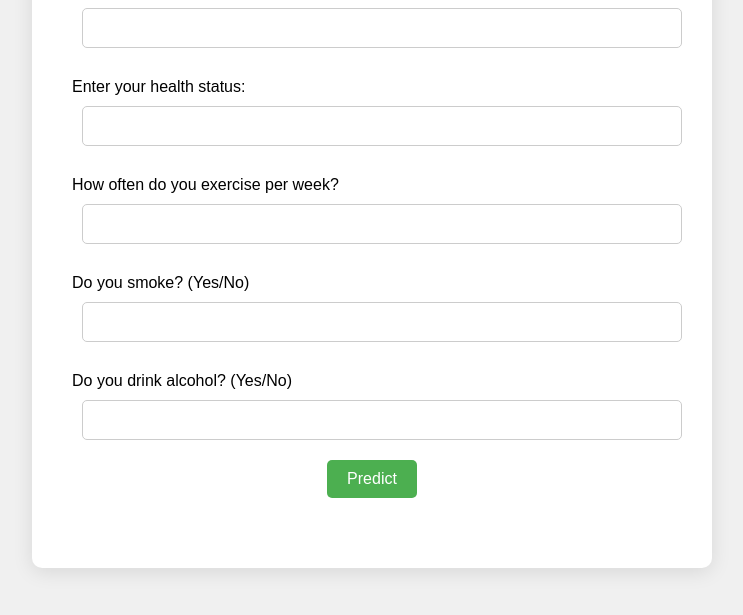
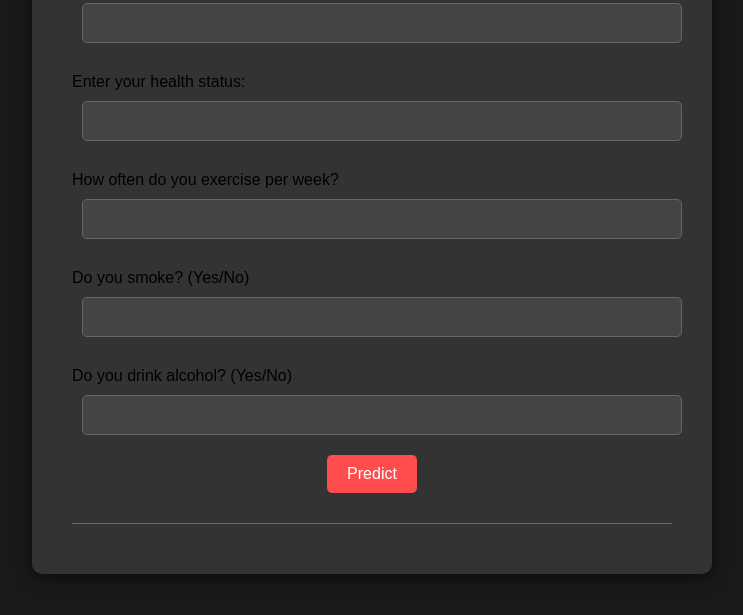
Before and after one commit to SukiHash/Kilx, a plain HTML site: page main.html in a window 1280 px wide. Shown: the part 185-800 px from the top of the page, without its empty margins (268-1011 px from the left). Drawn offline with Linux system fonts and the light colour scheme.

Commit message:
Update main.html

```diff
--- a/main.html
+++ b/main.html
@@ -11,21 +11,21 @@
             justify-content: center;
             align-items: center;
             height: 100vh;
-            background-color: #f0f0f0;
+            background-color: #1a1a1a; /* Dark background */
             margin: 0;
         }
         .container {
             text-align: center;
-            background-color: #fff;
+            background-color: #333; /* Darker container background */
             padding: 40px;
             border-radius: 10px;
-            box-shadow: 0 4px 20px rgba(0, 0, 0, 0.1);
+            box-shadow: 0 4px 20px rgba(0, 0, 0, 0.6); /* Stronger shadow */
             max-width: 600px;
             width: 90%;
             position: relative;
         }
         h1 {
-            color: #1a73e8;
+            color: #ff4d4d; /* Reddish color for title */
             margin-bottom: 20px;
         }
         .input-field {
@@ -33,8 +33,10 @@
             padding: 10px;
             width: calc(100% - 22px);
             border-radius: 5px;
-            border: 1px solid #ccc;
+            border: 1px solid #666; /* Darker border */
             font-size: 16px;
+            background-color: #444; /* Darker input background */
+            color: #ddd; /* Light text color */
         }
         .button {
             padding: 10px 20px;
@@ -43,17 +45,20 @@
             border-radius: 5px;
             cursor: pointer;
             font-size: 16px;
-            background-color: #4CAF50;
+            background-color: #ff4d4d; /* Reddish button */
             color: white;
             transition: background-color 0.3s;
         }
         .button:hover {
-            background-color: #45a049;
+            background-color: #e63946; /* Darker red on hover */
         }
         .result {
             margin-top: 20px;
-            color: #555;
+            color: #ddd; /* Light text color */
             font-size: 18px;
+            text-align: left;
+            border-top: 1px solid #666; /* Darker border */
+            padding-top: 10px;
         }
         .question {
             margin-top: 20px;
@@ -116,7 +121,10 @@
                             parts: [{
                                 text: `Predict my death based on age ${age}, health status ${healthStatus}, exercise ${exercisePerWeek} times per week, smoking ${smoking}, and drinking ${drinking}.`
                             }]
-                        }]
+                        }],
+                        usagePreferences: {
+                            educationalUse: true
+                        }
                     })
                 });
 
@@ -128,14 +136,14 @@
                 console.log('Response from AI service:', data); // Log the response to inspect in browser console
 
                 // Check if the response structure is as expected
-                if (!data || !data.generatedContent || !data.generatedContent.parts || data.generatedContent.parts.length === 0) {
+                if (!data || !data.candidates || data.candidates.length === 0 || !data.candidates[0].content || !data.candidates[0].content.parts || data.candidates[0].content.parts.length === 0) {
                     throw new Error(`Unexpected response structure from AI service. Response: ${JSON.stringify(data)}`);
                 }
 
-                const deathDate = data.generatedContent.parts[0].text;
+                const deathDate = data.candidates[0].content.parts[0].text;
 
                 // Display result
-                document.getElementById('result').innerHTML = `<p>Predicted death date: ${deathDate}</p>`;
+                document.getElementById('result').innerHTML = `<p>Predicted death information: ${deathDate}</p>`;
 
             } catch (error) {
                 console.error('Error predicting death date:', error);
```
